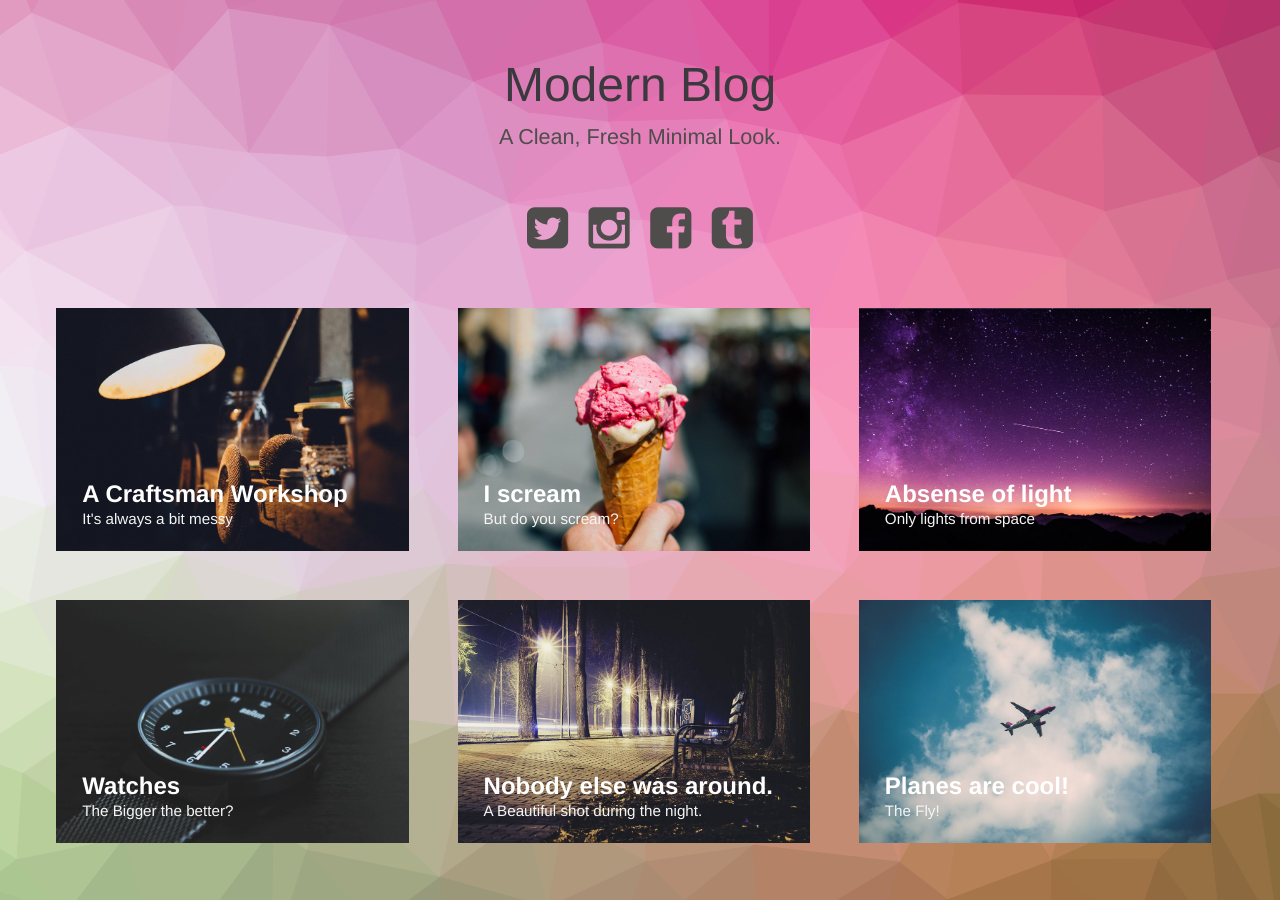
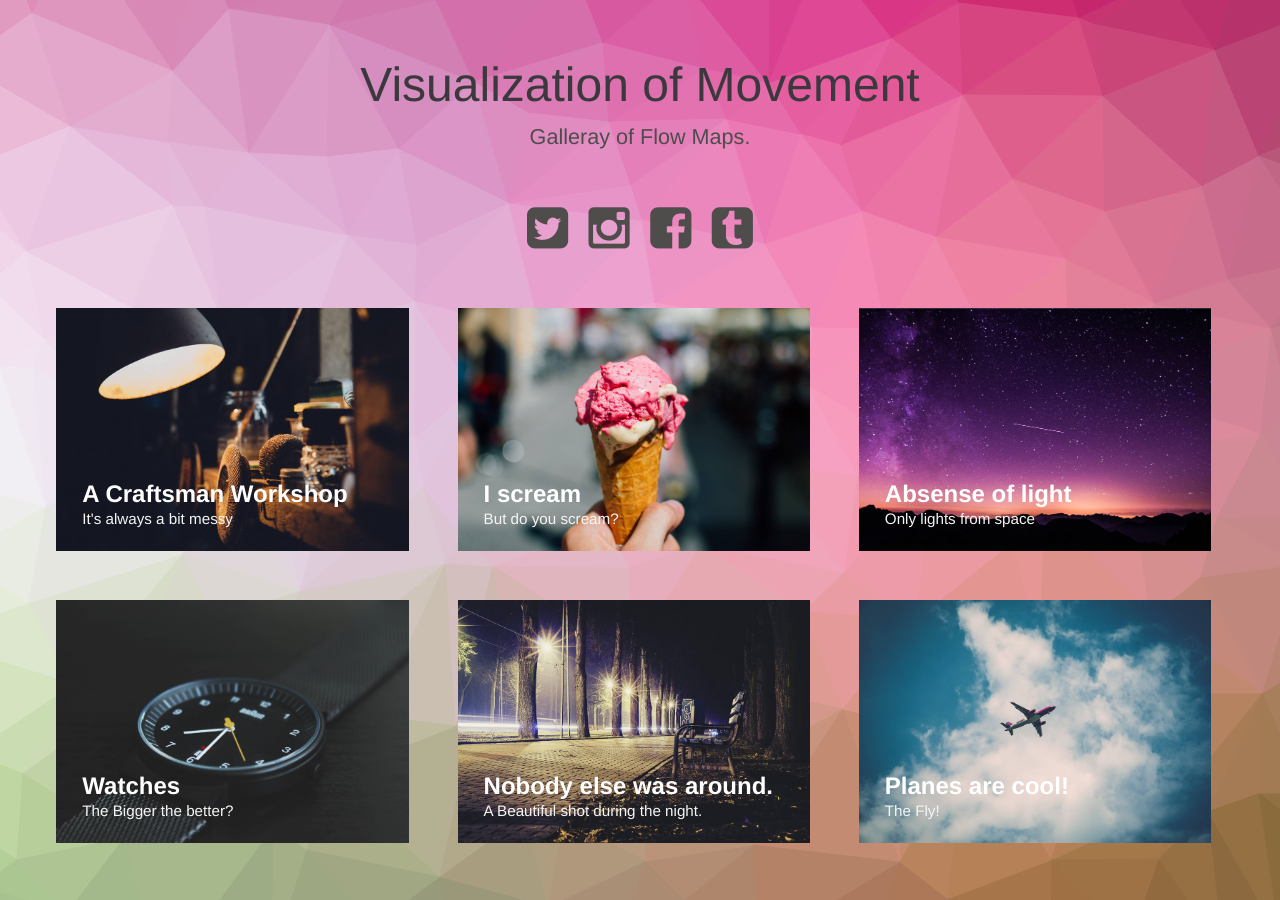
Before and after one commit to YuhangGu/MovementVis, a Jekyll site: the page built from index.html, in a window 1280 px wide. Built offline with Jekyll 4.4.1, drawn with Linux system fonts in a browser that asks for light colours.

Commit message:
yuhang bianji
haha

```diff
--- a/index.html
+++ b/index.html
@@ -28,7 +28,7 @@ layout: compress
 <body class="body">
 <div class="container">
     <header class="header">
-        <h1>Modern Blog<span>A Clean, Fresh Minimal Look.</span></h1>
+        <h1>Visualization of Movement<span>Galleray of Flow Maps.</span></h1>
         <nav class="links">
             <a href="#"><i class="fa fa-twitter-square fa-3x"></i></a>
             <a href="#"><i class="fa fa-instagram fa-3x"></i></a>
```
Also changed, not shown: 2 other files.
